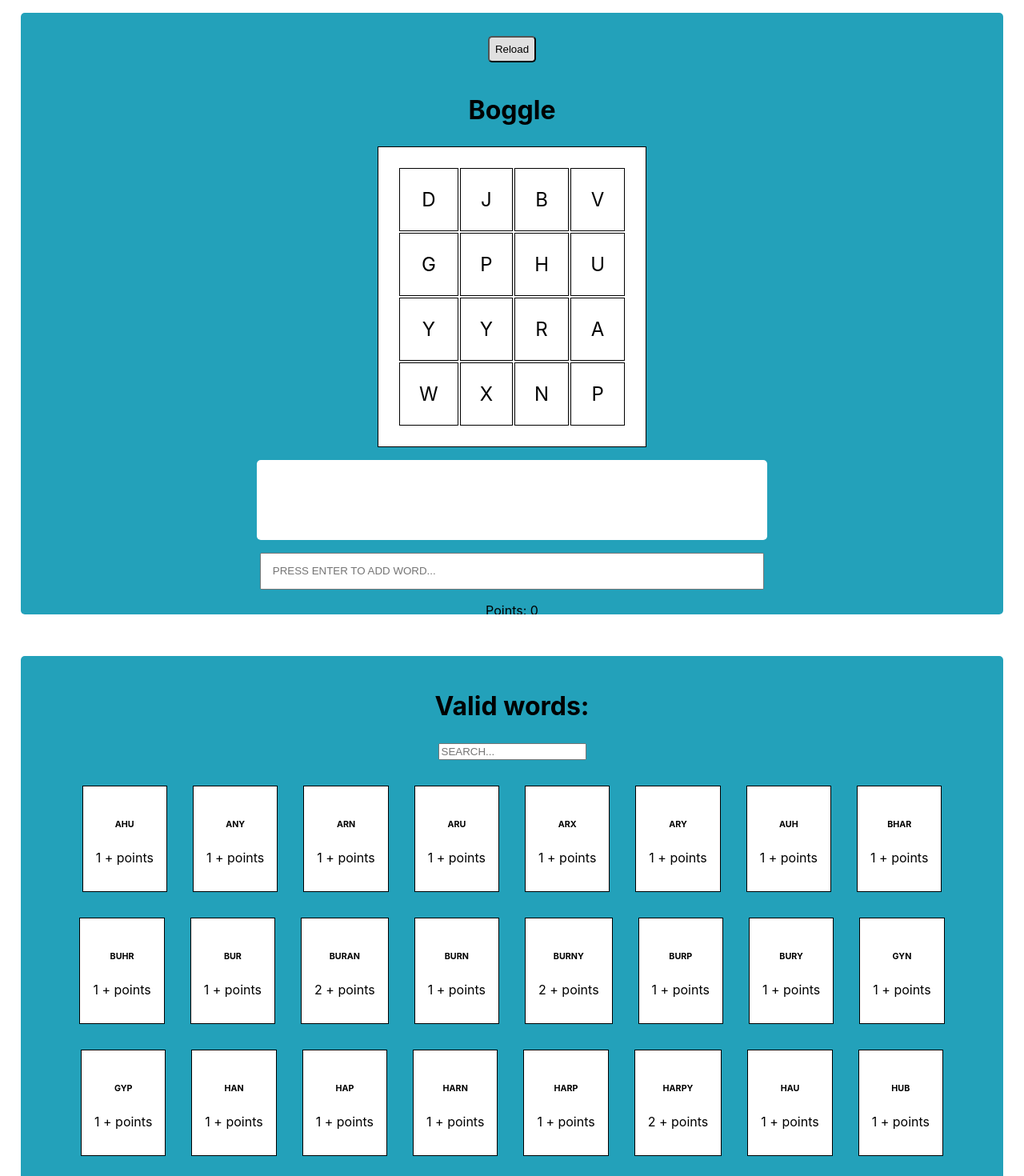
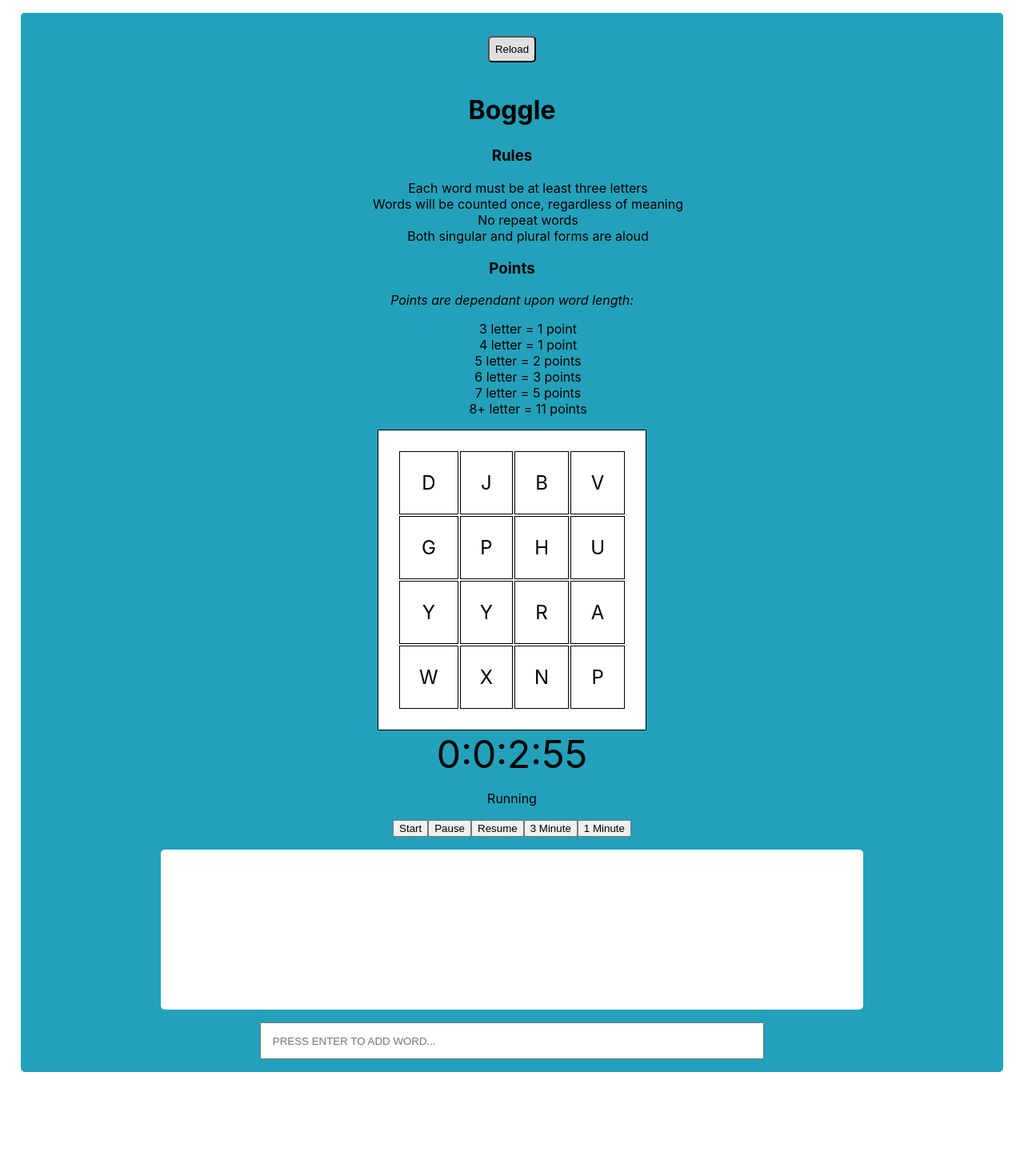
Before and after one commit to migtomace/boggle, a React (Create React App) app: page / in a window 1280 px wide. Shown: the top 1470 px of the page at 80% size. After the commit the page ends 1376 px from the top, so only its background shows below. Built offline with nearby package versions, Linux system fonts and the light colour scheme.

Commit message:
updates point system

```diff
--- a/src/Boggle/Boggle.css
+++ b/src/Boggle/Boggle.css
@@ -21,8 +21,6 @@ ul {
     background: #ffffff;
 }
 section {
-    height: 90vh;
-    overflow-y: auto;
     background: #23a1ba;
     padding: 1em;
     margin: 2vh 2vw;
--- a/src/Boggle/Boggle.js
+++ b/src/Boggle/Boggle.js
@@ -4,7 +4,6 @@ import words from './helpers/words.json'
 import findWords from "./helpers/findWords";
 import './Boggle.css'
 import Tags from './Tags/Tags';
-import Timer, {MyTimer} from "./Timer/Timer"
 
 //uppercase words
 const L = words.map(w => w.toUpperCase());
@@ -29,30 +28,37 @@ let renderSwitch = (word) => {
     }
 }
 
-
 export const Boggle = () => {
 
     const [searchTerm, setSearchTerm] = useState("");
+    const [tags, setTags] = useState([]);
     let found = findWords(matrix, L).sort();
-
-    //For Timer - Sets Timer Time
-    const time = new Date();
-    time.setSeconds(time.getSeconds() + 600); // 10 minutes timer
     return (
         <div>
             <section id="Matrix">
                 <input type="button" onClick={() => {window.location.reload()}} value="Reload"/>
                 <h1>Boggle</h1>
+                <h3>Rules</h3>
+                <ul>
+                    <li>Each word must be at least three letters</li>
+                    <li>Words will be counted once, regardless of meaning</li>
+                    <li>No repeat words</li>
+                    <li>Both singular and plural forms are aloud</li>
+                </ul>
+
+                <h3>Points</h3>
+                <em>Points are dependant upon word length:</em>
+                <ul>
+                    <li>3 letter = 1 point</li>
+                    <li>4 letter = 1 point</li>
+                    <li>5 letter = 2 points</li>
+                    <li>6 letter = 3 points</li>
+                    <li>7 letter = 5 points</li>
+                    <li>8+ letter = 11 points</li>
+                </ul>
                 <table>
-                    <thead>
-                    <tr>
-                        {matrix[0].map((item, index) => {
-                            return <td>{item}</td>;
-                        })}
-                    </tr>
-                    </thead>
                     <tbody>
-                    {matrix.slice(1, matrix.length).map((item, index) => {
+                    {matrix.map((item, index) => {
                         return (
                             <tr>
                                 <td>{item[0]}</td>
@@ -64,17 +70,30 @@ export const Boggle = () => {
                     })}
                     </tbody>
                 </table>
-                <Tags/>
+                <Tags getTags={tags => setTags(tags)} found={found}/>
                 <div>
-                    <MyTimer expiryTimestamp={time} />
+                    {tags.length ? (<h2>Your Valid Words</h2>) : null}
+
+                    {tags.map(tag => {
+                        if (found.includes(tag)){
+                            return (
+                                <div className="word">
+                                    <h6>{tag} </h6>
+                                    <p className="points">
+                                        {renderSwitch(tag)} + points</p>
+                                </div>)
+                        } else return null;
+
+                    })}
                 </div>
             </section>
 
 
             <br/>
 
+            {tags.length ? (
                 <section>
-                <h1>Valid words:</h1>
+                <h1>All Valid words:</h1>
                 <input type="text" id="search" placeholder="Search..." style={{textTransform: "uppercase"}} onChange={(event) => {
                 setSearchTerm(event.target.value.toUpperCase());
             }}/>
@@ -95,6 +114,8 @@ export const Boggle = () => {
             })}
                 </p>
                 </section>
+                ) : null}
+
 
         </div>
     )
--- a/src/Boggle/Tags/Tags.js
+++ b/src/Boggle/Tags/Tags.js
@@ -1,24 +1,35 @@
 import React, { useState } from "react";
 import css from "./Tags.module.css"
+import {MyTimer} from "../Timer/Timer";
 
 export const Tags = props => {
 
-
-
-    const [tags, setTags] = useState([]);
+    let [tags, setTags] = useState([]);
     const [points, setPoints] = useState(0);
+    const [isExpired, setIsExpired] = useState(false);
+    const [isRestarting, setIsRestarting] = useState(false);
+    const [found, setFound] = useState(props.found);
 
     const removeTags = indexToRemove => {
         setTags([...tags.filter((_, index) => index !== indexToRemove)]);
     };
 
     const addTags = event => {
-        if (event.target.value !== "") {
-            setPoints(points+renderSwitch(event.target.value));
+        if (event.target.value !== "" && !tags.includes(event.target.value.toUpperCase())) {
+            setPoints(points+isValidWord(event.target.value.toUpperCase()));
             setTags([...tags, event.target.value.toUpperCase()]);
             event.target.value = "";
         }
     };
+
+    //checks if it is valid word before it adds points
+    const isValidWord = (word) => {
+        if (found.includes(word)) {
+            console.log(word)
+            return renderSwitch(word);
+        } else return 0;
+    }
+
     // Word Points
     let renderSwitch = (word) => {
         switch(word.length) {
@@ -39,9 +50,27 @@ export const Tags = props => {
         }
     }
 
+    if (isRestarting){
+        setTags([]);
+        setIsRestarting(false);
+        setPoints(0);
+        props.getTags(tags);
+    }
+
+    if (isExpired){
+        props.getTags(tags);
+    }
+
+    //For Timer - Sets Timer Time
+    const time = new Date();
+    time.setSeconds(time.getSeconds() + 180); // 10 minutes timer
 
     return (
         <div>
+            <div>
+                <MyTimer expiryTimestamp={time} changeExpired={isExpired => setIsExpired(isExpired)} restarting={isRestarting => setIsRestarting(isRestarting)} />
+            </div>
+
             <ul className={css.tagContainer}>
                 {tags.map((tag, index) => (
                     <li key={index} className={css.tag}>
@@ -55,13 +84,27 @@ export const Tags = props => {
                 ))}
             </ul>
 
-            <input
-                type="text"
-                className={css.tagInput}
-                onKeyUp={event => event.key === "Enter" ? addTags(event) : null}
-                placeholder="Press enter to add Word..."
-            />
-            <p>Points: {points}</p>
+            {
+                isExpired ? (
+                    <div>
+                        <h1>Times Up!</h1>
+                        <p>Points: {points}</p>
+                    </div>
+                    ) : (
+                        <input
+                        type="text"
+                        className={css.tagInput}
+                        onKeyUp={event => {
+                            if((event.target.value.length < 3 || event.target.value.length > 16)){
+                                return null;
+                            } else if(event.key === "Enter") {
+                                addTags(event);
+                            }
+                        }}
+                        placeholder="Press enter to add Word..."
+                    />)
+            }
+
         </div>
     );
 };
--- a/src/Boggle/Tags/Tags.module.css
+++ b/src/Boggle/Tags/Tags.module.css
@@ -2,8 +2,9 @@
     background: #ffffff;
     border-radius: 5px;
     margin: 1em auto;
-    height: 100px;
-    width: 50%;
+    height: 200px;
+    width: 70%;
+    overflow-y: auto;
 }
 .tag {
     position: relative;
--- a/src/Boggle/Timer/Timer.js
+++ b/src/Boggle/Timer/Timer.js
@@ -1,7 +1,8 @@
-import React from 'react';
+import React, { useState } from 'react';
 import { useTimer } from 'react-timer-hook';
 
-export const MyTimer = ({ expiryTimestamp }) => {
+export const MyTimer = ({ expiryTimestamp, changeExpired, restarting }) => {
+
     const {
         seconds,
         minutes,
@@ -12,12 +13,13 @@ export const MyTimer = ({ expiryTimestamp }) => {
         pause,
         resume,
         restart,
-    } = useTimer({ expiryTimestamp, onExpire: () => console.warn('onExpire called') });
-
+    } = useTimer({ expiryTimestamp, onExpire: () => {
+        changeExpired(true);
+        } });
 
     return (
         <div style={{textAlign: 'center'}}>
-            <div style={{fontSize: '100px'}}>
+            <div style={{fontSize: '3em'}}>
                 <span>{days}</span>:<span>{hours}</span>:<span>{minutes}</span>:<span>{seconds}</span>
             </div>
             <p>{isRunning ? 'Running' : 'Not Running'}</p>
@@ -28,24 +30,18 @@ export const MyTimer = ({ expiryTimestamp }) => {
                 // Restarts to 3 minutes timer
                 const time = new Date();
                 time.setSeconds(time.getSeconds() + 180);
-                restart(time)
+                restart(time);
+                restarting(true);
+                changeExpired(false);
             }}>3 Minute</button>
             <button onClick={() => {
                 // Restarts to 3 minutes timer
                 const time = new Date();
                 time.setSeconds(time.getSeconds() + 60);
-                restart(time)
+                restart(time);
+                restarting(true);
+                changeExpired(false);
             }}>1 Minute</button>
         </div>
     );
 }
-
-export default function App() {
-    const time = new Date();
-    time.setSeconds(time.getSeconds() + 180); // 3 minutes timer
-    return (
-        <div>
-            <MyTimer expiryTimestamp={time} />
-        </div>
-    );
-}
```
Lines whose indentation alone changed are shown as unchanged.
